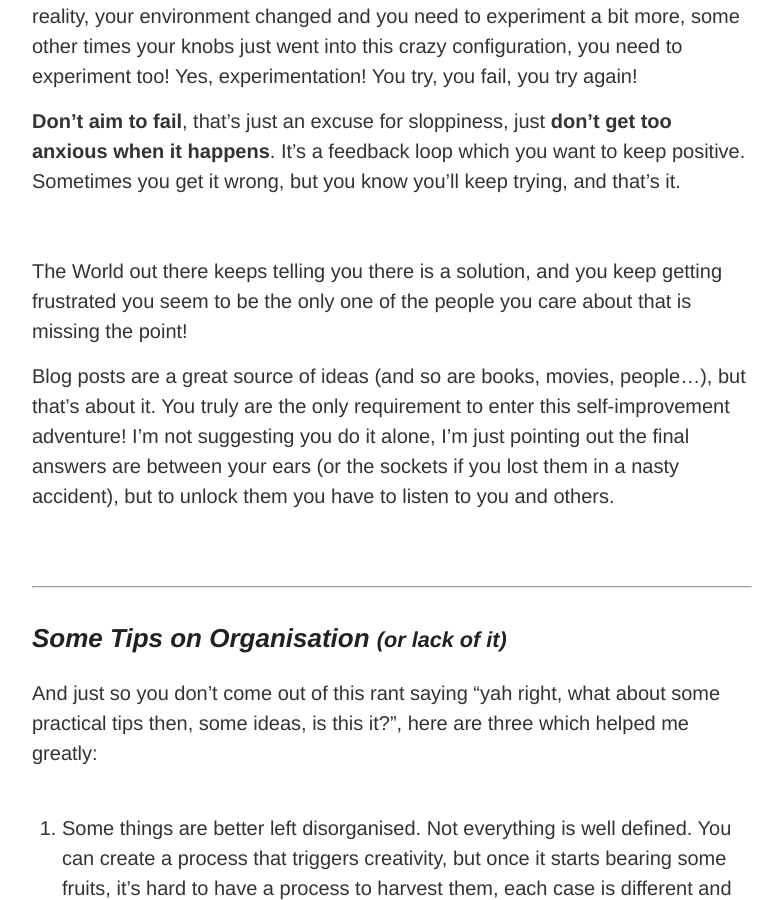
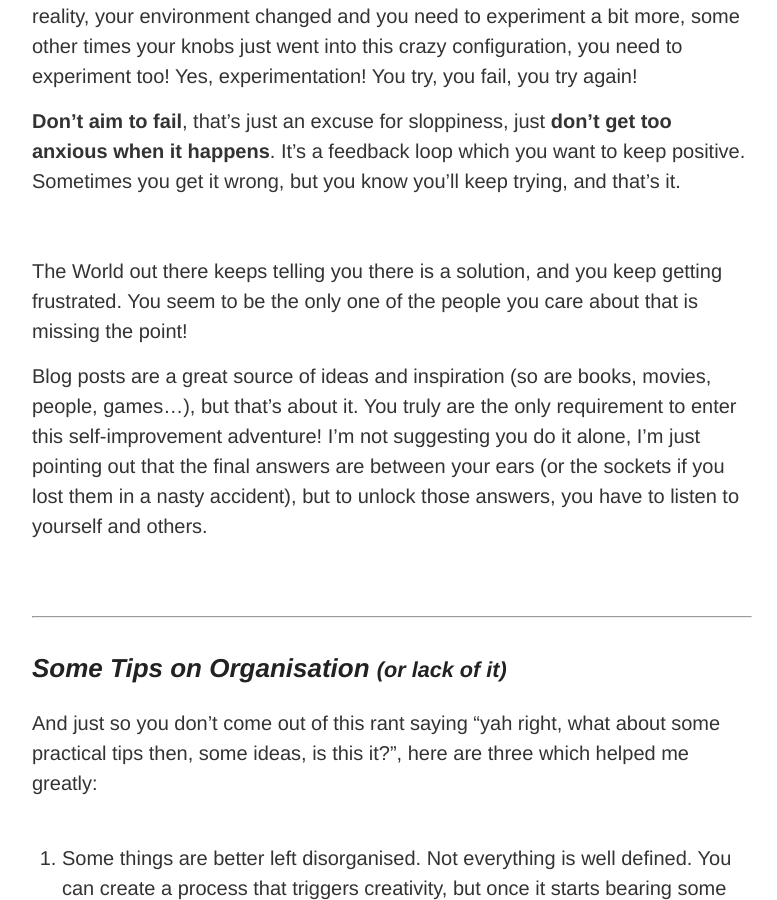
Before and after one commit to DiogoNeves/diogoneves.github.io, a Jekyll site: the page built from _posts/2015-05-26-twodos.markdown, in a window 1280 px wide and 900 px high, scrolled down 1949 px. Shown: the whole window, without its empty margins (248-1025 px from the left). Built offline with Jekyll 4.4.1, drawn with Linux system fonts in a browser that asks for light colours; comment, search, counter and statistics services are not loaded.

Commit message:
corrections

```diff
--- a/_posts/2015-05-26-twodos.markdown
+++ b/_posts/2015-05-26-twodos.markdown
@@ -76,14 +76,14 @@
 &nbsp;
 &nbsp;
 The World out there keeps telling you there is a solution, and you
-keep getting frustrated you seem to be the only one of the people you care about
+keep getting frustrated. You seem to be the only one of the people you care about
 that is missing the point!
 
-Blog posts are a great source of ideas (and so are books, movies, people...),
+Blog posts are a great source of ideas and inspiration (so are books, movies, people, games...),
 but that's about it. You truly are the only requirement to enter this
 self-improvement adventure! I'm not suggesting you do it alone, I'm just pointing out
-the final answers are between your ears (or the sockets if you lost them in a
-nasty accident), but to unlock them you have to listen to you and others.
+that the final answers are between your ears (or the sockets if you lost them in a
+nasty accident), but to unlock those answers, you have to listen to yourself and others.
 &nbsp;
 &nbsp;
 
```
